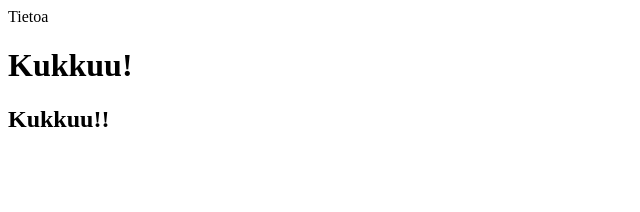
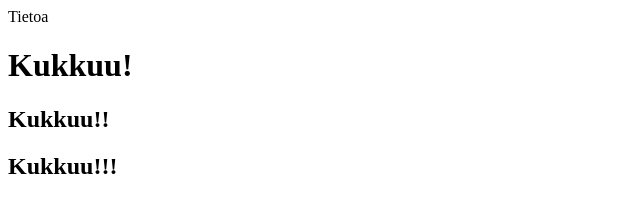
Before and after one commit to JoannaKuruStudent/verkkomiitin-tiimitesti, a plain HTML site: page index.html in a window 1280 px wide. Shown: the whole page, without its empty margins (0-640 px from the left). Drawn offline with Linux system fonts and the light colour scheme.

Commit message:
Kolmas kukkuu!

```diff
--- a/index.html
+++ b/index.html
@@ -3,3 +3,5 @@
 <h1>Kukkuu!</h1>
 
 <h2>Kukkuu!!</h2>
+
+<h2>Kukkuu!!!</h2>
```
